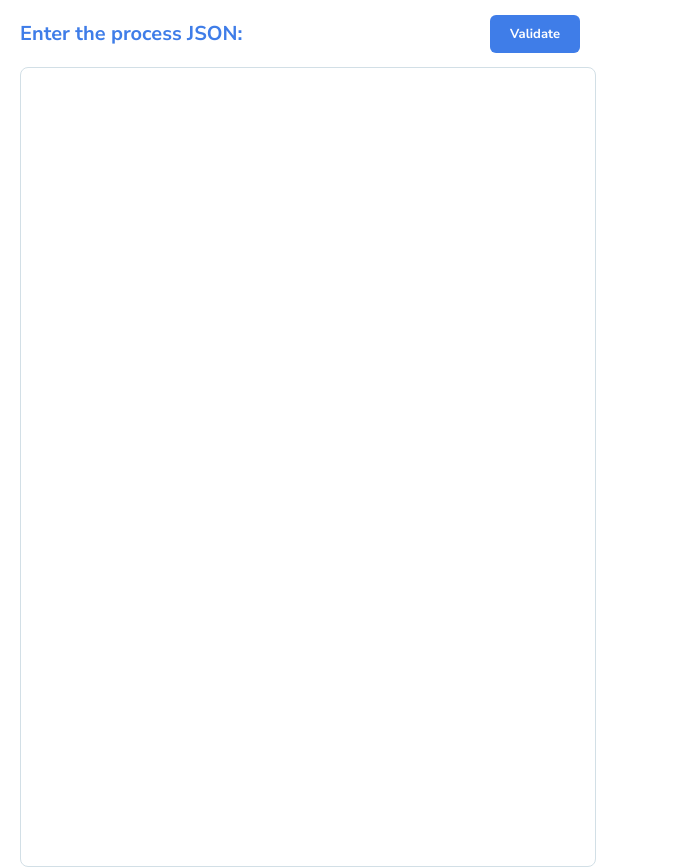
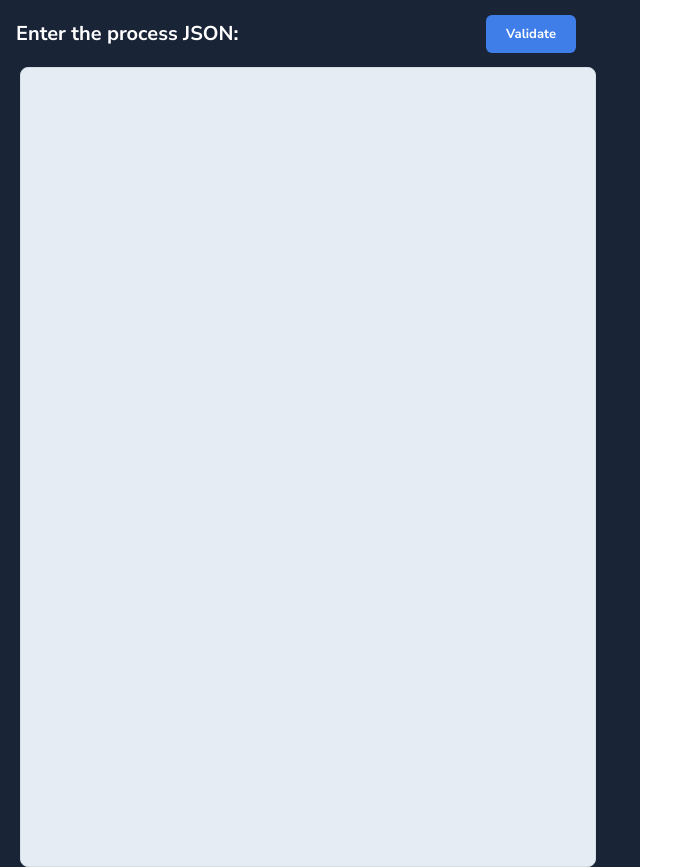
Before and after one commit to DSborini/tracking-app, a React (Create React App) app: page / in a window 1280 px wide. Shown: the whole page, without its empty margins (0-686 px from the left). Built offline with nearby package versions, Linux system fonts and the light colour scheme.

Commit message:
add css 2/4

```diff
--- a/src/App.css
+++ b/src/App.css
@@ -13,7 +13,7 @@
   max-height: 40px;
   align-self: center;
   cursor: pointer;
-  margin-right: 60px;
+  margin-right: 8vh;
 }
 
 .textarea__primary {
@@ -26,20 +26,28 @@
   max-width: 90%;
   height: 800px;
   margin-left: 20px;
+  background-color: #e7edf4fe;
 }
 
 .title__primary {
   font-family: 'Nunito Sans', sans-serif;
   font-size: 20px;
   font-weight: bold;
-  color: rgb(63, 125, 232);
-  margin-left: 20px;
+  color: rgb(256, 256, 256);
+  margin-left: 2vh;
+}
+
+.main__div {
+  display: flex;
+  flex-direction: row;
 }
 
 .first__div {
   display: flex;
   flex-direction: column;
   width: 50%;
+  background-color: #1a2437fe;
+  /* height: 100vh; */
 }
 
 .second__div {
--- a/src/components/UserJsonInput.jsx
+++ b/src/components/UserJsonInput.jsx
@@ -79,6 +79,7 @@ class UserJsonInput extends Component {
 
   render() {
     return (
+      <div className="main__div">
         <div className="first__div">
           <div className="second__div">
             <p className="title__primary">Enter the process JSON:</p>
@@ -96,7 +97,10 @@ class UserJsonInput extends Component {
             name="json"
             onChange={ this.handleChange }
           />
+        </div>
+        <div className="third__div">
           { this.renderTrackings() }
+        </div>
       </div>
     );
   }
```
Lines whose indentation alone changed are shown as unchanged.
